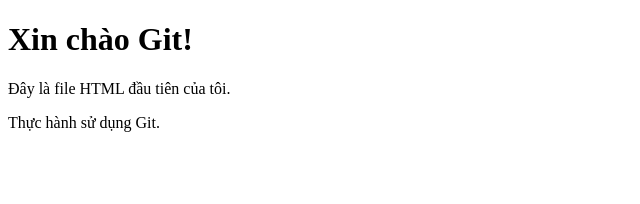
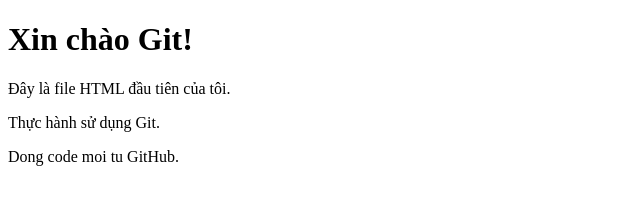
Before and after one commit to giahungha2005-maker/git-practice, a plain HTML site: page index.html in a window 1280 px wide. Shown: the whole page, without its empty margins (0-640 px from the left). Drawn offline with Linux system fonts and the light colour scheme.

Commit message:
Add new paragraph to index.html

```diff
--- a/index.html
+++ b/index.html
@@ -9,5 +9,6 @@
     <h1>Xin chào Git!</h1>
     <p>Đây là file HTML đầu tiên của tôi.</p>
     <p>Thực hành sử dụng Git.</p>
+    <p>Dong code moi tu GitHub.</p>
 </body>
 </html>
```
